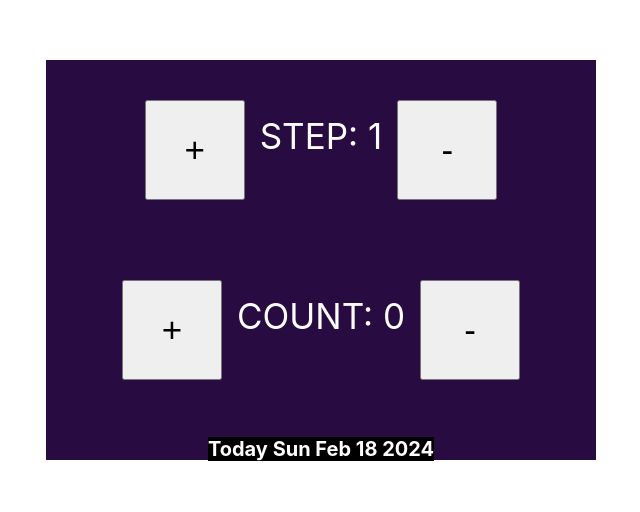
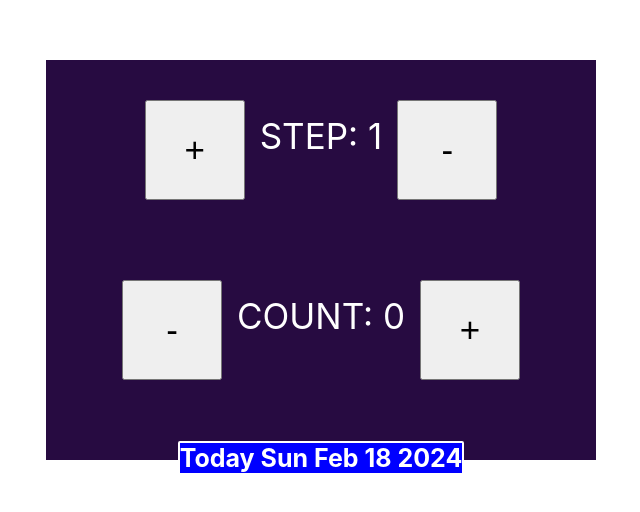
Before and after one commit to samade747/Date-and-Counter-Project-with-React, a React (Create React App) app in the folder counterapp/: page / in a window 1280 px wide. Shown: the part 140-652 px from the top of the page, without its empty margins (319-959 px from the left). Built offline with nearby package versions, Linux system fonts and the light colour scheme.

Commit message:
1142pm 19 2 2024

```diff
--- a/counterapp/src/components/Countportion.js
+++ b/counterapp/src/components/Countportion.js
@@ -10,9 +10,9 @@ export default function Countportion({setCount, count, step}){
 
     return(
         <div className="Counterbutton" style={{display: "flex", margin: "30px", padding: "10px"}}>
+            <button onClick={countingless} style={{width: "100px", height: "100px", fontSize: "35px"}}>-</button>
+            <p style={{fontWeight: "1800px", fontSize: "35px", margin: "15px"}}>COUNT: {count}</p>
             <button onClick={countingadd} style={{width: "100px", height: "100px", fontSize: "35px"}}>+</button>
-            <p style={{fontWeight: "1800px", fontSize: "35px", margin: "15px"}}>COUNT: {count}</p>
-            <button onClick={countingless} style={{width: "100px", height: "100px", fontSize: "35px"}}>-</button>
         </div>
 
     )
--- a/counterapp/src/components/Statusbar.js
+++ b/counterapp/src/components/Statusbar.js
@@ -1,11 +1,22 @@
-export default function Statusbar({count}){
-    const date = new Date()
-    const convertToString = date.toDateString()
-    console.log(date)
-    console.log(convertToString)
-    return(
-        <h2 style={{fontSize: '20px', fontWeight: "500px", color: "white", backgroundColor: "black"}}>
-            {count === 0 ? `Today ` + convertToString: `${count} Days From Today Is` + convertToString}
+export default function Statusbar({ count }) {
+    // gettng today date
+    const today = new Date()
+
+    // copyng a today date avoid modifying the original date object
+    const futureDate = new Date(today.getTime());
+
+      // Calculate the future date based on the count
+      futureDate.setDate(futureDate.getDate() + count)
+
+       // Convert the future date to a string
+       const dateString = futureDate.toDateString();
+
+        return(
+        <h2 style={{fontSize: '25px', fontWeight: "500px", color: "white", backgroundColor: "blue", borderRadius: '2px', paddin: '10px', border: '2px solid White'}}>
+            { count === 0
+            ? `Today ${today.toDateString()}` // Display today's date
+            : `${count} Days From Today Is  ${dateString}`
+            }
         </h2>
     )
 
```
